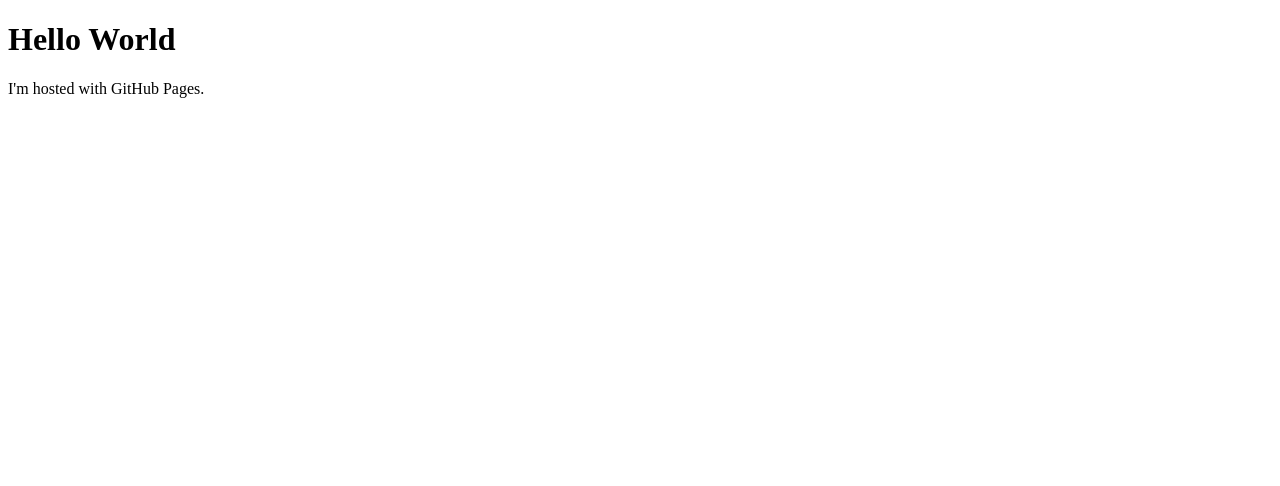
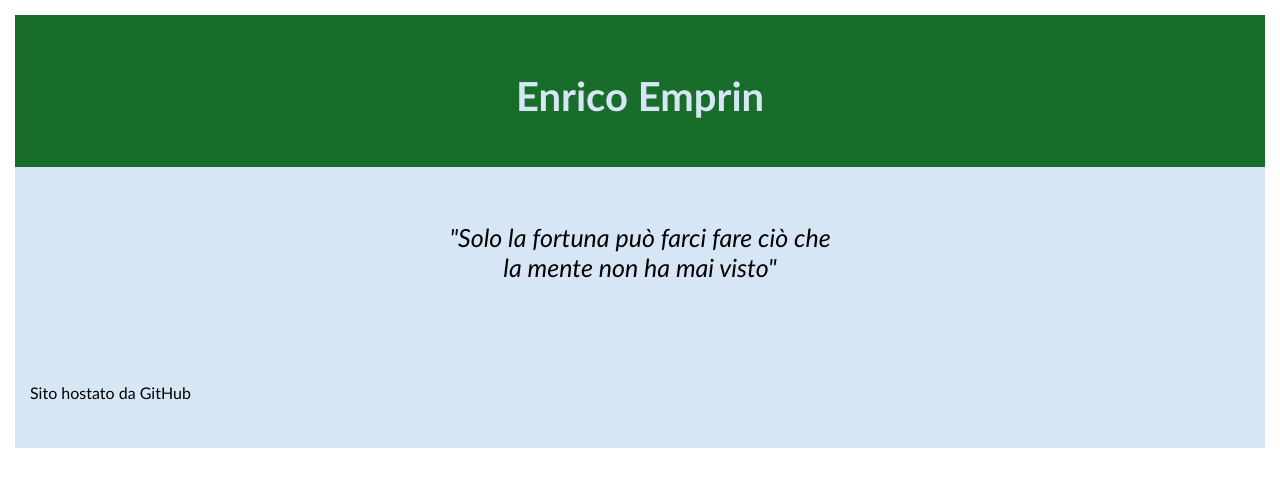
Before and after one commit to EmprinE/emprine.github.io, a plain HTML site: page index.html in a window 1280 px wide. Drawn offline with Linux system fonts and the light colour scheme.

Commit message:
Added Title

```diff
--- a/index.html
+++ b/index.html
@@ -1,7 +1,32 @@
+
 <!DOCTYPE html>
-<html>
+<html lang="it" >
+<head>
+  <meta charset="UTF-8">
+  <title>enricoemprin.it</title>
+  <link rel="stylesheet" href="style.css">
+
+</head>
 <body>
-<h1>Hello World</h1>
-<p>I'm hosted with GitHub Pages.</p>
+<!-- partial:index.partial.html -->
+<div id="page_container">
+    <div class="horizontal_page_block" id="title_block_container">
+        <h1>Enrico Emprin</h2>
+    </div>
+    <div id="citazione_block_container" class="horizontal_page_block flex_columns_container">
+        <div class="resizable_horizontal_spacer"></div>
+            <p id="citazione" class="resizable_horizontal_spacer">"Solo la fortuna può farci fare ciò che la mente non ha mai visto"</p>
+
+        <div class="resizable_horizontal_spacer"></div>
+    </div>
+    <div class="horizontal_page_block">
+        <p>Sito hostato da GitHub</p>
+    </div>
+</div>
+
+
+
+<!-- partial -->
+
 </body>
 </html>
--- /dev/null
+++ b/style.css
@@ -0,0 +1,56 @@
+body {
+    margin: auto;
+    max-width: 1280px;
+    min-width: 300px;
+    padding: 15px;
+    position: static;
+    font-family: Calibri;
+}
+
+div{
+    width: 100%;
+}
+
+.horizontal_page_block{
+    position: static;
+    box-sizing: border-box;
+    padding-left: 15px;
+    padding-right: 15px;
+    padding-top: 30px;
+    padding-bottom: 30px;
+    background-color: rgb(214, 230, 244);;
+}
+
+.flex_columns_container{
+    display: flex;
+    flex-direction: row;
+    flex-wrap: wrap;
+    justify-content: space-around;
+}
+
+.resizable_horizontal_spacer{
+    flex: content;
+}
+
+#title_block_container{
+    background-color: rgb(24, 109, 43);
+    padding-bottom: 20px;
+}
+#title_block_container h1{
+    font-size: 40px;
+    color: rgb(214, 230, 244);
+    text-align: center;
+}
+
+
+#citazione_block_container{
+    text-align: center;
+    font-size: 25px;
+    font-style: italic;
+}
+
+#citazione_block_container p{
+    text-decoration: wavy;
+    font-family: Calibri;
+    max-width: 400px;
+}
```
